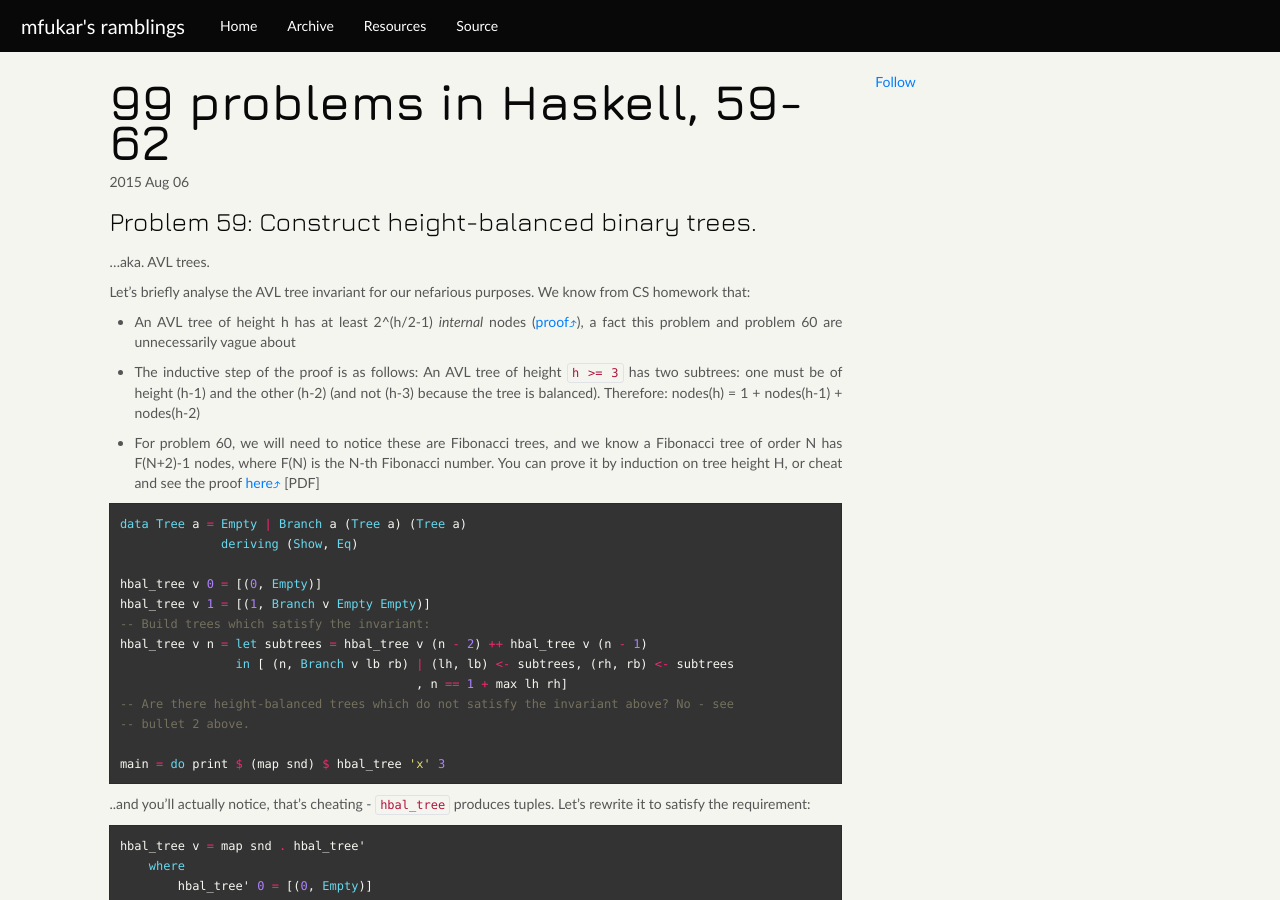
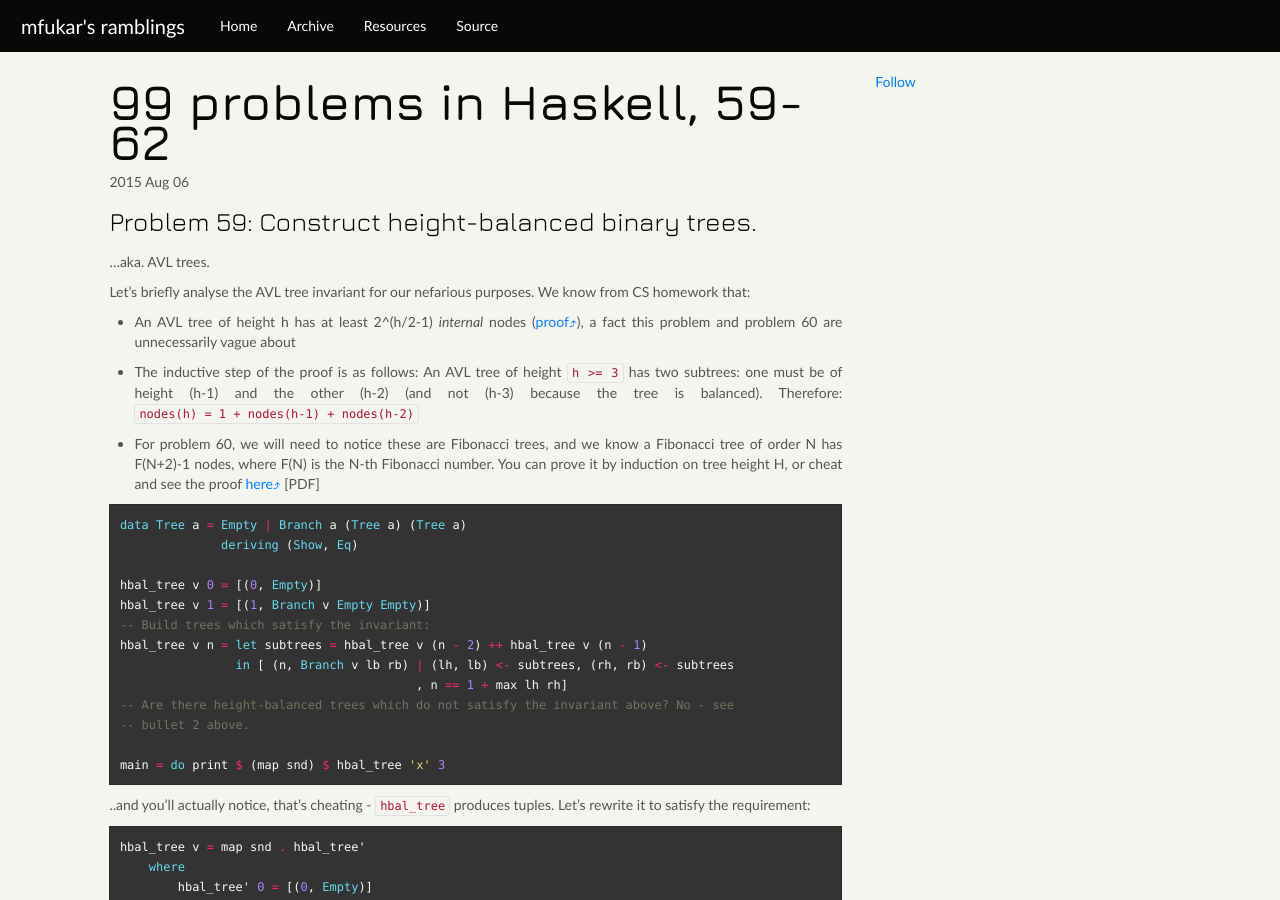
Before and after one commit to mfukar/mfukar.github.com, a Jekyll site: the page built from _posts/2015-08-06-haskell8.md, in a window 1280 px wide and 900 px high. Built offline with Jekyll 4.4.1, drawn with Linux system fonts in a browser that asks for light colours; some web fonts are replaced; Markdown is read by kramdown in place of the engine named in the settings; comment, search, counter and statistics services are not loaded.

Commit message:
Fix the formatting for equations

```diff
--- a/_posts/2015-08-06-haskell8.md
+++ b/_posts/2015-08-06-haskell8.md
@@ -22,7 +22,7 @@ homework that:
 
  * The inductive step of the proof is as follows: An AVL tree of height `h >= 3` has two
    subtrees: one must be of height (h-1) and the other (h-2) (and not (h-3) because the
-   tree is balanced). Therefore: nodes(h) = 1 + nodes(h-1) + nodes(h-2)
+   tree is balanced). Therefore: `nodes(h) = 1 + nodes(h-1) + nodes(h-2)`
 
  * For problem 60, we will need to notice these are Fibonacci trees, and we know a
    Fibonacci tree of order N has F(N+2)-1 nodes, where F(N) is the N-th Fibonacci number.
```
